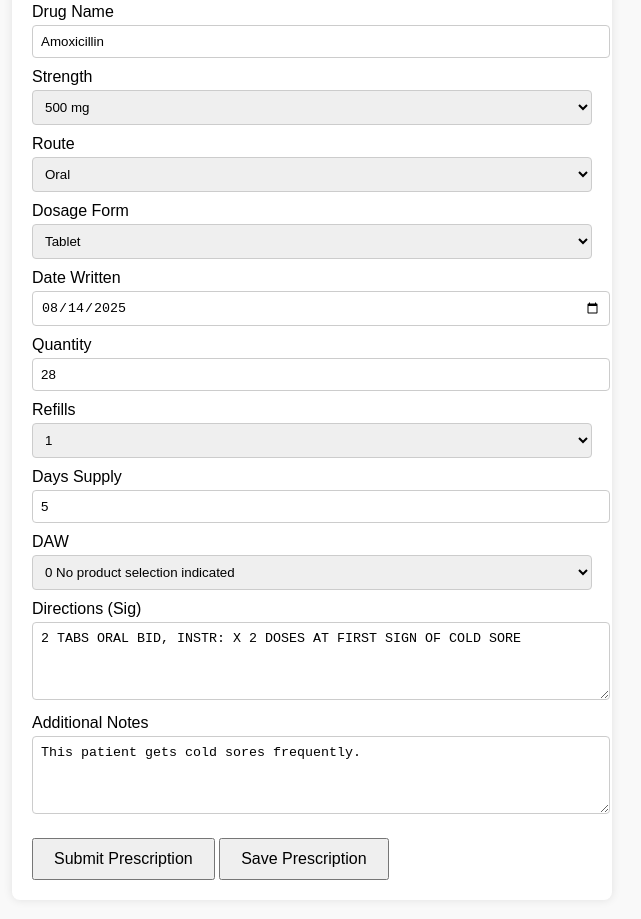
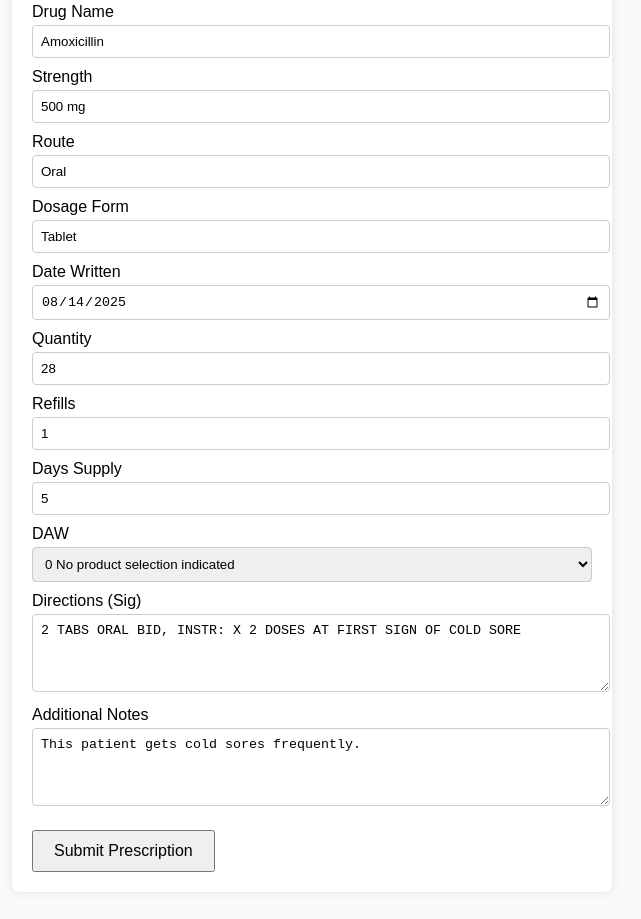
Before and after one commit to loganmano-btech/eRx, a website: page public/index.html in a window 1280 px wide. Shown: the part 957-1876 px from the top of the page, without its empty margins (8-649 px from the left). Drawn offline with nearby package versions, Linux system fonts and the light colour scheme.

Commit message:
Removed drop downs

```diff
--- a/public/index.html
+++ b/public/index.html
@@ -92,32 +92,13 @@
       <input name="drug">
 
       <label>Strength</label>
-      <select name="strength">
-        <option>100 mg</option>
-        <option>250 mg</option>
-        <option>500 mg</option>
-        <option>10 mg</option>
-        <option>20 mg</option>
-        <option>50 mg</option>
-      </select>
+      <input name="strength">
 
       <label>Route</label>
-      <select name="route">
-        <option>Oral</option>
-        <option>Topical</option>
-        <option>Intravenous</option>
-        <option>Intramuscular</option>
-        <option>Subcutaneous</option>
-      </select>
+      <input name="route">
 
       <label>Dosage Form</label>
-      <select name="form">
-        <option>Tablet</option>
-        <option>Capsule</option>
-        <option>Suspension</option>
-        <option>Injection</option>
-        <option>Topical Cream</option>
-      </select>
+      <input name="form">
 
       <label>Date Written</label>
       <input type="date" name="dateWritten" required>
@@ -126,14 +107,7 @@
       <input name="quantity" required>
 
       <label>Refills</label>
-      <select name="refills">
-        <option>0</option>
-        <option>1</option>
-        <option>2</option>
-        <option>3</option>
-        <option>5</option>
-        <option>PRN</option>
-      </select>
+      <input name="refills">
 
       <label>Days Supply</label>
       <input type="number" name="daysSupply">
@@ -155,7 +129,6 @@
       <textarea name="notes"></textarea>
 
       <button id="submit-prescription-btn">Submit Prescription</button>
-      <button id="save-prescription-btn">Save Prescription</button>
     </form>
 
     <div class="output">
@@ -163,6 +136,7 @@
       <pre id="rxOutput">Submit the form to view formatted prescription.</pre>
         <button class="print-btn" onclick="downloadPDF()">Download PDF</button>
         <button class="print-btn" onclick="clearAll()">Clear All</button>
+        <button id="save-prescription-btn">Save Prescription</button>
   </div>
 
   <script>
```
